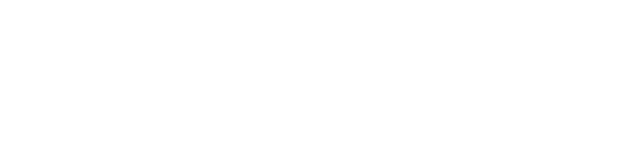
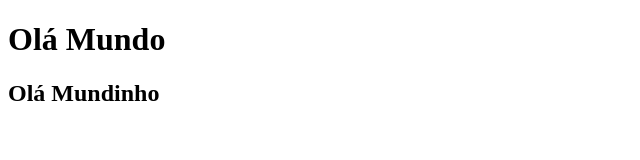
Before and after one commit to BRUNUN0/teste-repositorio, a plain HTML site: page index.html in a window 1280 px wide. Shown: the whole page, without its empty margins (0-640 px from the left). Drawn offline with Linux system fonts and the light colour scheme.

Commit message:
Sccond Commit

```diff
--- a/index.html
+++ b/index.html
@@ -6,6 +6,7 @@
     <title>Document</title>
 </head>
 <body>
-
+    <h1>Olá Mundo</h1>
+    <h2>Olá Mundinho</h2>
 </body>
 </html>
```
